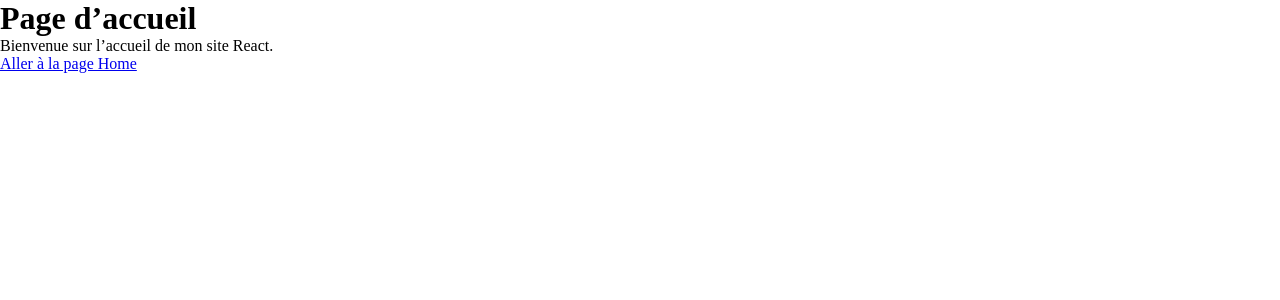
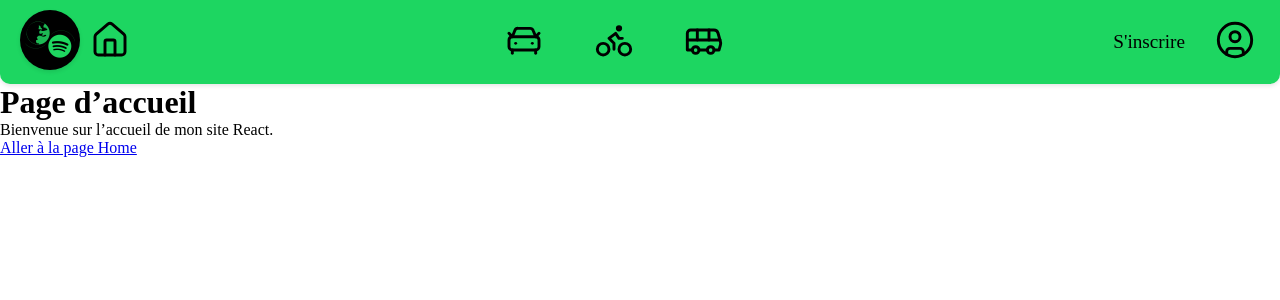
Before and after one commit to Montsy744/SaeSpotifyWebReact, a React (Vite) app: page /accueil in a window 1280 px wide. Shown: the top 300 px of the page. Built offline with nearby package versions, Linux system fonts and the light colour scheme.

Commit message:
ajout components :: HeaderSpotify

```diff
--- a/package.json
+++ b/package.json
@@ -10,6 +10,7 @@
     "preview": "vite preview"
   },
   "dependencies": {
+    "lucide-react": "^0.544.0",
     "react": "^19.1.1",
     "react-dom": "^19.1.1",
     "react-router-dom": "^7.9.3",
--- /dev/null
+++ b/src/components/HeaderSpotify.jsx
@@ -0,0 +1,28 @@
+import React from "react";
+import { Link } from "react-router-dom";
+
+import { House, CarFront, Bike, Bus, CircleUser } from 'lucide-react';
+
+import '../css/HeaderSpotify.css';
+
+function HeaderSpotify() {
+    return (
+        <header id="headerSpotify">
+            <div id="gauche">
+                <Link to="/"><img src="/img/Logo.png" alt="Logo Spotify" id="logoSpotify"/></Link>
+                <Link to="/accueil" id="btn-home" className="btnActive"><House size={40} color="#000000" strokeWidth={1.75}/></Link>
+            </div>
+            <div id="center">
+                <Link to="/voitures" className="btnToPage btnActive"><CarFront size={40} strokeWidth={1.75} /></Link>
+                <Link to="/vélos" className="btnToPage btnActive"><Bike size={40}  strokeWidth={1.75} /></Link>
+                <Link to="/covoiturage" className="btnToPage btnActive"><Bus size={40}  strokeWidth={1.75} /></Link>
+            </div>
+            <div id="droite">
+                <a href="https://www.spotify.com/fr/signup?flow_id=753f5653-94cd-41cb-9cde-09744338720c%3A1759434896&forward_url=https%3A%2F%2Fopen.spotify.com%2F%3Fflow_ctx%3D753f5653-94cd-41cb-9cde-09744338720c%253A1759434896" target="_blank" className="underline-effect btnToPage btnActive">S'inscrire</a>
+                <a href="https://accounts.spotify.com/en/v2/login?continue=https%3A%2F%2Fopen.spotify.com%2F" target="_blank"  className="btnToPage btnActive"><CircleUser size={40} strokeWidth={1.75} /></a>
+            </div>
+        </header>
+    );
+}
+
+export default HeaderSpotify;
--- /dev/null
+++ b/src/css/HeaderSpotify.css
@@ -0,0 +1,84 @@
+#headerSpotify {
+    color: black;
+    background-color: #1dd661;
+
+    display: flex;
+    align-items: center;
+    justify-content: space-between;
+    padding: 10px 20px;
+    box-shadow: 0 2px 4px rgba(0, 0, 0, 0.1);
+
+    border-bottom-left-radius: 10px;
+    border-bottom-right-radius: 10px;
+}
+
+#gauche {
+    display: flex;
+    align-items: center;
+}
+
+#gauche img {
+    height: 60px;
+    margin-right: 10px;
+    box-shadow: 0 2px 4px rgba(0, 0, 0, 0.1);
+    background-color: rgb(0, 0, 0);
+    padding: 5px;
+    border-radius: 50%;
+}
+
+#btn-home {
+    color: black;
+    width: 50px;
+}
+
+#center *{
+    margin: 0 10px;
+    font-size: 1.2rem;
+}
+
+#droite {
+    display: flex;
+    align-items: center;
+    font-size: 1.2rem;
+}
+
+#droite a {
+    margin-left: 20px;
+    text-decoration: none;
+    color: black;
+}
+
+.btnToPage {
+    padding: 5px;
+    cursor: pointer;
+    transition: color 0.3s ease;
+    color: black;
+}
+
+.btnToPage:hover {
+    color: rgb(87, 85, 85);
+}
+
+.btnActive:active {
+    transform: scale(0.95);
+}
+
+.underline-effect {
+    position: relative;
+    text-decoration: none;
+}
+
+.underline-effect::after {
+    content: "";
+    position: absolute;
+    bottom: 0;
+    left: 0;
+    width: 0;
+    height: 2px;
+    background-color: black;
+    transition: width 0.3s ease-out;
+}
+
+.underline-effect:hover::after {
+    width: 100%;
+}
--- a/src/page/Accueil.jsx
+++ b/src/page/Accueil.jsx
@@ -1,10 +1,13 @@
 import React, { Fragment } from 'react';
 import { Link } from "react-router-dom";
 
+import HeaderSpotify from '../components/HeaderSpotify.jsx';
 
 function Accueil() {
     return (
         <Fragment>
+
+            <HeaderSpotify />
         <h1>Page d’accueil</h1>
         <p>Bienvenue sur l’accueil de mon site React.</p>
 
```
Also changed, not shown: src/page/covoiturage.jsx (added, +11 -0 lines), src/page/velo.jsx (added, +11 -0 lines), src/page/voiture.jsx (added, +12 -0 lines), 1 other file (tests, documents, lock files or other folders).
